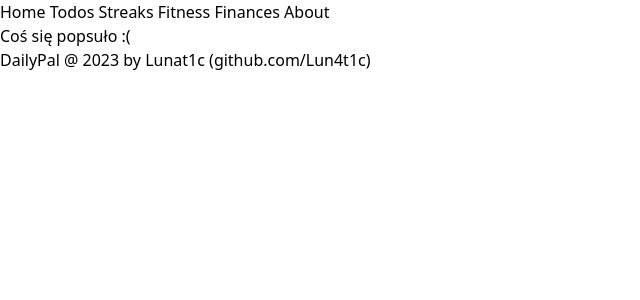
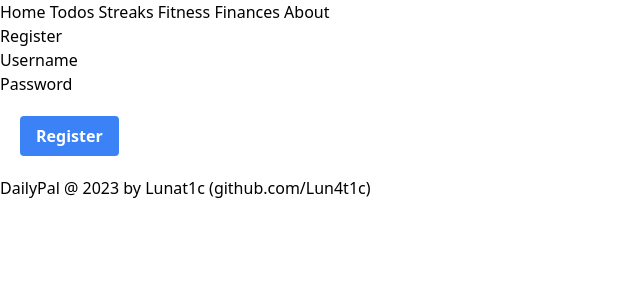
Before and after one commit to Lun4t1c/DailyPal, a SvelteKit app: page /register in a window 1280 px wide. Before the commit this address had no page. Shown: the top 300 px of the page, without its empty margins (0-640 px from the left). Built offline with nearby package versions, Linux system fonts and the light colour scheme.

Commit message:
User registration

```diff
--- a/package.json
+++ b/package.json
@@ -14,6 +14,7 @@
 	"devDependencies": {
 		"@sveltejs/adapter-auto": "next",
 		"@sveltejs/kit": "next",
+		"@types/bcryptjs": "^2.4.2",
 		"autoprefixer": "^10.4.13",
 		"postcss": "^8.4.21",
 		"prettier": "^2.8.0",
@@ -28,6 +29,7 @@
 	},
 	"type": "module",
 	"dependencies": {
+		"bcryptjs": "^2.4.3",
 		"mongodb": "^4.13.0"
 	}
 }
--- a/src/routes/finances/+page.svelte
+++ b/src/routes/finances/+page.svelte
@@ -1,7 +1,6 @@
 <script lang="ts">
     import { enhance } from "$app/forms";
 	import { goto } from "$app/navigation";
-	import ComboBoxComponent from "$lib/components/ComboBoxComponent.svelte";
 	import Modal, { getModal } from "$lib/components/Modal.svelte";
 	import FinanceSourceComponent from "$lib/components/modelComponents/FinanceSourceComponent.svelte";
 	import type { FinanceSourceModel } from "$lib/models/financeSourceModel";
--- /dev/null
+++ b/src/routes/login/+page.svelte
@@ -0,0 +1 @@
+<h1>Login</h1>
--- /dev/null
+++ b/src/routes/register/+page.server.ts
@@ -0,0 +1,33 @@
+import bcrypt from 'bcryptjs';
+import type { PageServerLoad } from '../$types';
+import type { Action, Actions } from './$types';
+import db from '$db/mongo';
+import { redirect } from '@sveltejs/kit';
+
+enum Roles {
+    ADMIN = 'ADMIN',
+    USER = 'USER'
+}
+
+export const load: PageServerLoad = async () => {
+    // TODO
+}
+
+const register: Action = async ({request}) => {
+    const data = await request.formData();
+    const username: string = data.get('username') as string;
+    const password: string = data.get('password') as string;
+
+    console.log(username, ' : ', password);
+
+
+    db.collection('users').insertOne({
+        username: username,
+        password: await bcrypt.hash(password, 10),
+        userAuthToken: crypto.randomUUID()
+    });
+
+    throw redirect(303, '/login');
+}
+
+export const actions: Actions = { register }
--- /dev/null
+++ b/src/routes/register/+page.svelte
@@ -0,0 +1,28 @@
+<script lang="ts">
+	import type { ActionData } from "../$types";
+
+    export let form: ActionData;
+</script>
+
+
+<body>
+    <h1>Register</h1>
+
+    <form method="POST" action="?/register">
+        <div>
+            <label for="username">Username</label>
+            <input id="username" name="username" type="text" required class="border-2">
+        </div>
+
+        <div>
+            <label for="password">Password</label>
+            <input id="password" name="password" type="password" required class="border-2">
+        </div>
+
+        {#if form?.user}
+            <p class="error">Username already taken.</p>
+        {/if}
+
+        <button class="btn" type="submit">Register</button>
+    </form>
+</body>
```
Also changed, not shown: 2 other files (tests, documents, lock files or other folders).
